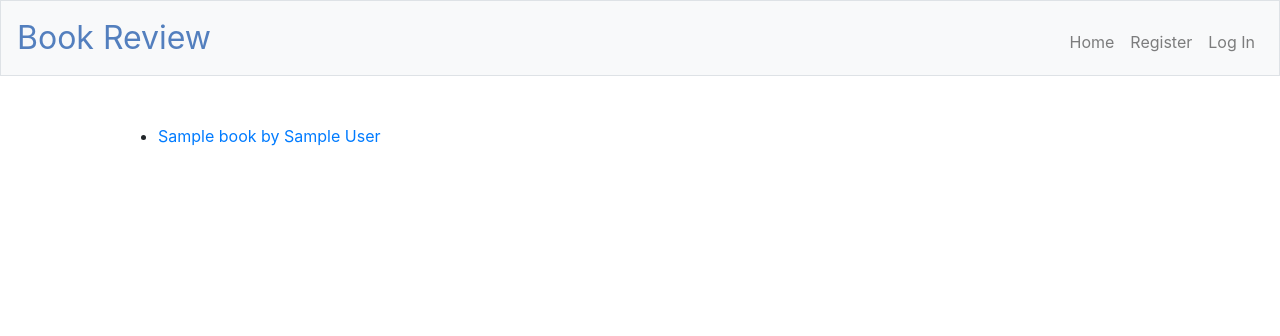
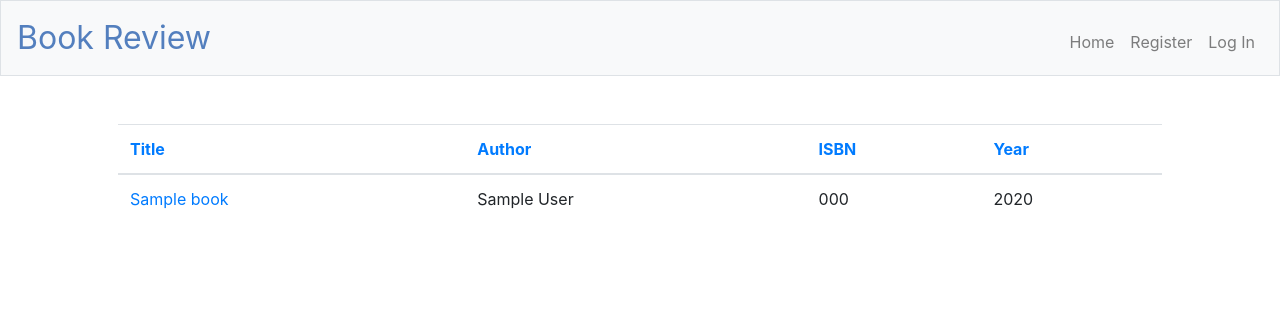
Before and after one commit to jtew396/project1, a Flask app: template templates/books.html in a window 1280 px wide. Shown: the top 336 px of the page. Run offline with Flask 2, Linux system fonts and the light colour scheme; the template is opened without the code that fills it: most values are stand-ins (such as "Sample title", 1, 10 or a date in 2020); some libraries are stand-ins or nearby versions.

Commit message:
Finished all requirements.

```diff
--- a/application.py
+++ b/application.py
@@ -147,28 +147,36 @@ def search():
         try:
             book = request.form.get("search")
         except ValueError:
-            return render_template("search.html")
-
-        # Make sure the database can find the book(s)
-        # books = db.execute("SELECT * FROM books WHERE to_tsvector('english', body) @@ to_tsquery('english', :search)",
-        #                         {"search": request.form.get("search")}).fetchall()
-
-        # Queu the database for ISBN number - expand later
-        books = db.execute("SELECT * FROM books WHERE isbn = :isbn", {"isbn": request.form.get("search")}).fetchall()
-
-        if not books:
-            return render_template("search.html")
-        else:
             return render_template("search.html", books=books)
 
-    return render_template("search.html")
+        # Search for close matches to search
+        books = db.execute("SELECT * FROM books WHERE isbn LIKE :isbn OR title LIKE :title OR author LIKE :author ORDER BY title ASC", {"isbn": '%' + book + '%', "title": '%' + book + '%', "author": '%' + book + '%'}).fetchall()
+
+        return render_template("search.html", books=books)
+
+    if request.method == "GET":
+        return render_template("search.html")
 
 @app.route("/books", methods=["GET"])
 def books():
     """Create a List of All Books"""
+    if request.method == "GET":
+        # Get all the books order them by title by default
+        books = db.execute("SELECT * FROM books ORDER BY title ASC").fetchall()
+        return render_template("books.html", books=books)
 
-    books = db.execute("SELECT * FROM books").fetchall()
-    return render_template("books.html", books=books)
+        # Order the Books
+        #if order == "title":
+        # Get all the books and order them by title
+        #    books = db.execute("SELECT * FROM books ORDER BY title ASC").fetchall()
+        #elif order == "author":
+        #    books = db.execute("SELECT * FROM books ORDER BY author ASC").fetchall()
+        #elif order == "isbn":
+        #    books = db.execute("SELECT * FROM books ORDER BY ISBN ASC").fetchall()
+        #elif order == "year":
+        #    books = db.execute("SELECT * FROM books ORDER BY year ASC").fetchall()
+        #return render_template("books.html", books=books)
+
 
 @app.route("/books/<string:isbn>")
 def book(isbn):
@@ -191,10 +199,12 @@ def book(isbn):
     # User review exists?
     review_exists = False
 
+    # Query the database for the average rating
+    average_rating = db.execute("SELECT AVG(rating) FROM reviews WHERE isbn = :isbn", {"isbn": isbn}).fetchone()
     # Calculate the average rating
-    average_rating = None
+    # average_rating = None
     if reviews is None:
-        return render_template("book.html", book=book, reviews=reviews, average_rating=average_rating, review_exists=review_exists)
+        return render_template("book.html", book=book, reviews=reviews, goodreads_data=goodreads_data, average_rating=average_rating, review_exists=review_exists)
     else:
         review_count = 0
         ratings_sum = 0
--- a/templates/books.html
+++ b/templates/books.html
@@ -5,13 +5,52 @@
 {% endblock %}
 
 {% block main %}
-    <ul>
-        {% for book in books %}
-            <li>
-                <a href="{{ url_for('book', isbn=book.isbn) }}">
-                    {{ book.title }} by {{ book.author }}
-                </a>
-            </li>
-        {% endfor %}
-    </ul>
+<div>
+    <table class="table">
+        <thead>
+            <tr>
+                <th scope="col">
+                    <a href="{{ url_for('books', order='title') }}">
+                        Title
+                    </a>
+                </th>
+                <th scope="col">
+                    <a href="{{ url_for('books', order='author') }}">
+                        Author
+                    </a>
+                </th>
+                <th scope="col">
+                    <a href="{{ url_for('books', order='isbn') }}">
+                        ISBN
+                    </a>
+                </th>
+                <th scope="col">
+                    <a href="{{ url_for('books', order='year') }}">
+                        Year
+                    </a>
+                </th>
+            </tr>
+        </thead>
+        <tbody>
+            {% for book in books %}
+            <tr>
+                <td>
+                    <a href="{{ url_for('book', isbn=book.isbn) }}">
+                        {{ book.title }}
+                    </a>
+                </td>
+                <td>
+                        {{ book.author }}
+                </td>
+                <td>
+                        {{ book.isbn }}
+                </td>
+                <td>
+                        {{ book.year }}
+                </td>
+            </tr>
+            {% endfor %}
+        <tbody>
+    </table>
+</div>
 {% endblock %}
```
Also changed, not shown: templates/search.html (+37 -7 lines), 1 other file.
